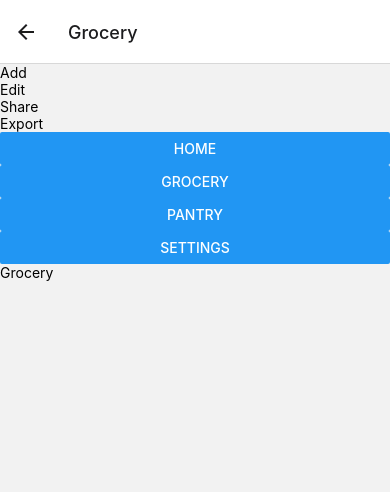
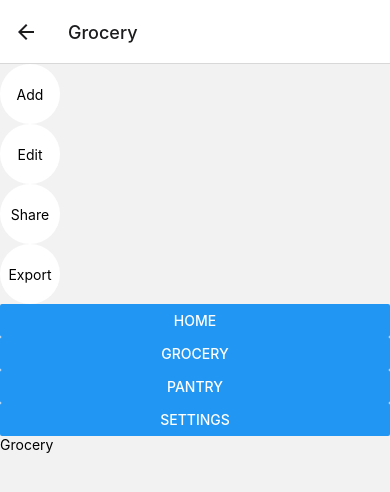
Before and after one commit to CS222-UIUC/course-project-recipe-app, a React Native app in the folder recipe/: screen /Grocery in a window 390 px wide. Shown: the top 492 px of the page. Built offline with nearby package versions, Linux system fonts and the light colour scheme.

Commit message:
added rounded buttons to the grocery screen

```diff
--- a/recipe/components/PantryAndGroceryButton.js
+++ b/recipe/components/PantryAndGroceryButton.js
@@ -1,9 +1,10 @@
 import { View, Text } from 'react-native';
 //This button could be used on the pantry and grocery list
 // when editing, exporting, or sharing your lists!
+import {styles} from "./StyleSheet.js";
 function PantryAndGroceryButton({children}) {
     return (
-    <View>
+    <View style={styles.roundButton}>
         <Text>{children}</Text>
     </View>
     );
--- a/recipe/components/StyleSheet.js
+++ b/recipe/components/StyleSheet.js
@@ -6,13 +6,15 @@ const styles = StyleSheet.create({
       alignItems: 'center',
       justifyContent: 'center',
     },
-    roundButton1: {
-      width: 100,
-      height: 100,
+    roundButton: {
+      width: 60,
+      height: 60,
       justifyContent: 'center',
       alignItems: 'center',
       padding: 10,
-      borderRadius: 100,
+      borderRadius: 50,
       backgroundColor: '#fff',
     },
   });
+
+  export {styles}
--- a/recipe/screens/GroceryScreen.js
+++ b/recipe/screens/GroceryScreen.js
@@ -1,10 +1,11 @@
 
 import { menuBar} from "./menubar.js";
-import {Text, View } from 'react-native';
+import {StyleSheet,Text, View } from 'react-native';
+import { styles } from "../components/StyleSheet.js";
 import PantryAndGroceryButton from "../components/PantryAndGroceryButton.js";
 const GroceryScreen = ({ navigation }) => {
     return (
-      <View >
+      <View>
         <PantryAndGroceryButton>Add</PantryAndGroceryButton>
         <PantryAndGroceryButton>Edit</PantryAndGroceryButton>
         <PantryAndGroceryButton>Share</PantryAndGroceryButton>
```
